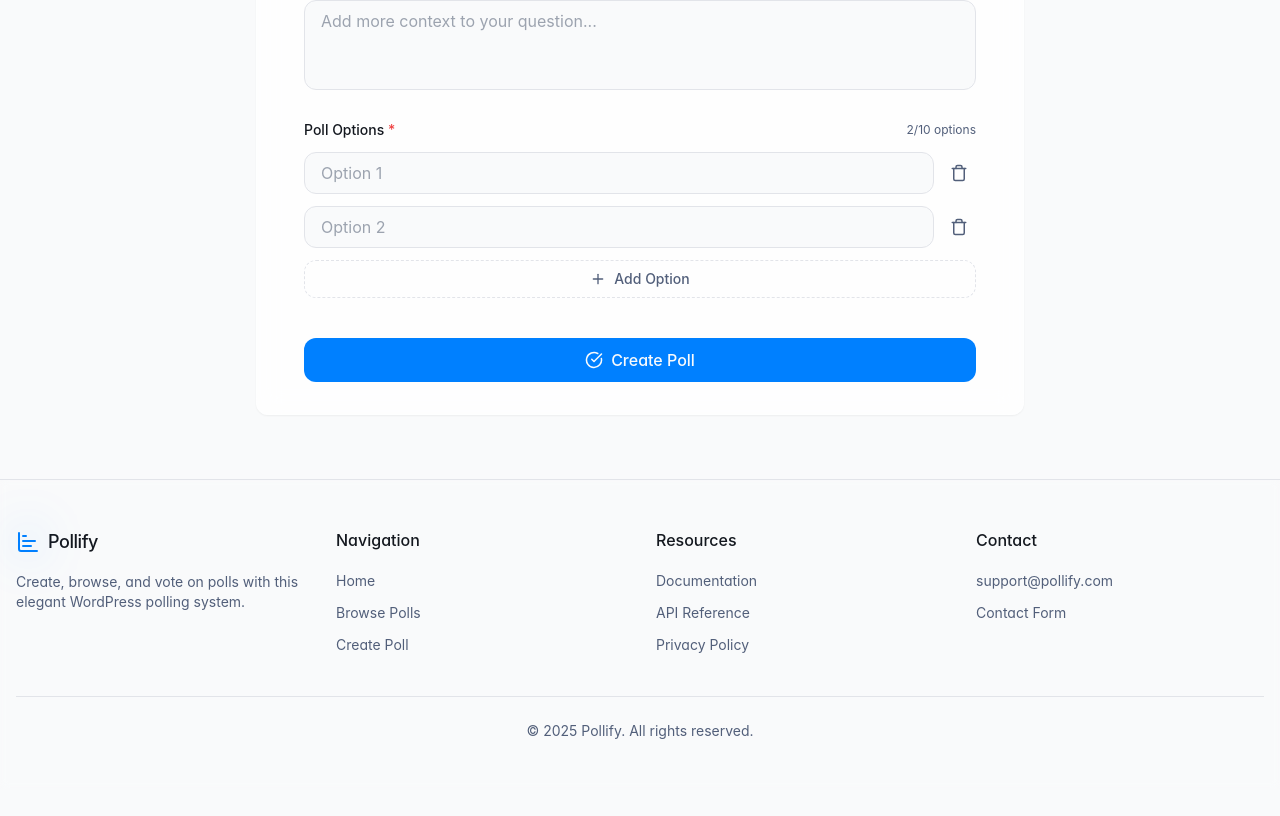
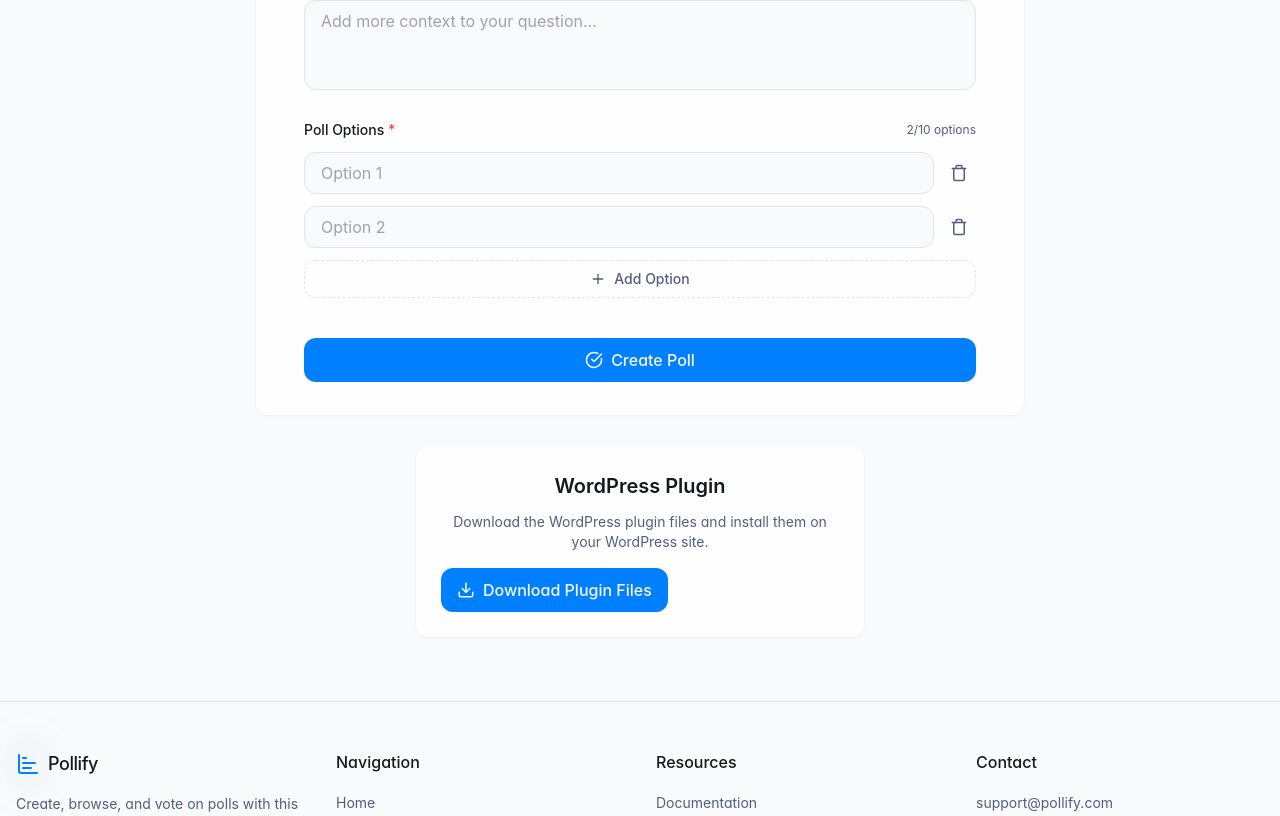
Before and after one commit to TheEpicuros/pollify-frontend, a React (Vite) app: page /create in a window 1280 px wide. Shown: the part 411-1227 px from the top of the page. Before the commit the page ends 1200 px from the top, so only its background shows below. Built offline with nearby package versions, Linux system fonts and the light colour scheme.

Commit message:
Make files downloadable
This commit makes the files in the repository downloadable.

```diff
--- /dev/null
+++ b/src/components/PluginDownloadButton.tsx
@@ -0,0 +1,52 @@
+
+import React from "react";
+import { Download } from "lucide-react";
+
+const PluginDownloadButton = () => {
+  const handleDownload = () => {
+    // Create an array of file paths that we want to include in the download
+    const filePaths = [
+      "/wp-poll-plugin/poll-react.php",
+      "/wp-poll-plugin/README.md",
+      "/wp-poll-plugin/INSTALLATION.md",
+      "/wp-poll-plugin/includes/database.php",
+      "/wp-poll-plugin/includes/shortcodes.php",
+      "/wp-poll-plugin/includes/ajax-handlers.php",
+      "/wp-poll-plugin/includes/post-types.php"
+    ];
+
+    // Notify the user that the download is starting
+    alert("The WordPress plugin files will begin downloading soon. After download, you'll need to ZIP them before installing in WordPress.");
+
+    // Download each file in sequence
+    filePaths.forEach((path, index) => {
+      // Add a small delay between downloads to prevent browser blocking
+      setTimeout(() => {
+        // Create an anchor element to trigger the download
+        const downloadLink = document.createElement("a");
+        downloadLink.href = path;
+
+        // Extract filename from path for the download attribute
+        const fileName = path.split("/").pop();
+        downloadLink.download = fileName || `plugin-file-${index}.php`;
+
+        // Append to body, click to trigger download, then remove
+        document.body.appendChild(downloadLink);
+        downloadLink.click();
+        document.body.removeChild(downloadLink);
+      }, index * 300); // 300ms delay between downloads
+    });
+  };
+
+  return (
+    <button
+      onClick={handleDownload}
+      className="bg-primary text-primary-foreground font-medium py-2.5 px-4 rounded-lg hover:bg-primary/90 focus:outline-none focus:ring-2 focus:ring-primary/20 transition-colors flex items-center justify-center gap-2"
+    >
+      <Download size={18} />
+      Download Plugin Files
+    </button>
+  );
+};
+
+export default PluginDownloadButton;
--- a/src/pages/PollCreate.tsx
+++ b/src/pages/PollCreate.tsx
@@ -3,6 +3,7 @@ import { motion } from "framer-motion";
 import Navbar from "@/components/Navbar";
 import Footer from "@/components/Footer";
 import PollForm from "@/components/PollForm";
+import PluginDownloadButton from "@/components/PluginDownloadButton";
 
 const PollCreate = () => {
   return (
@@ -38,6 +39,21 @@ const PollCreate = () => {
             >
               <PollForm />
             </motion.div>
+
+            <motion.div
+              initial={{ opacity: 0, y: 20 }}
+              animate={{ opacity: 1, y: 0 }}
+              transition={{ delay: 0.3 }}
+              className="mt-8 flex justify-center"
+            >
+              <div className="glass-card p-6 rounded-xl w-full max-w-md">
+                <h3 className="font-semibold text-xl mb-3 text-center">WordPress Plugin</h3>
+                <p className="text-muted-foreground text-sm mb-4 text-center">
+                  Download the WordPress plugin files and install them on your WordPress site.
+                </p>
+                <PluginDownloadButton />
+              </div>
+            </motion.div>
           </div>
         </div>
       </main>
```
